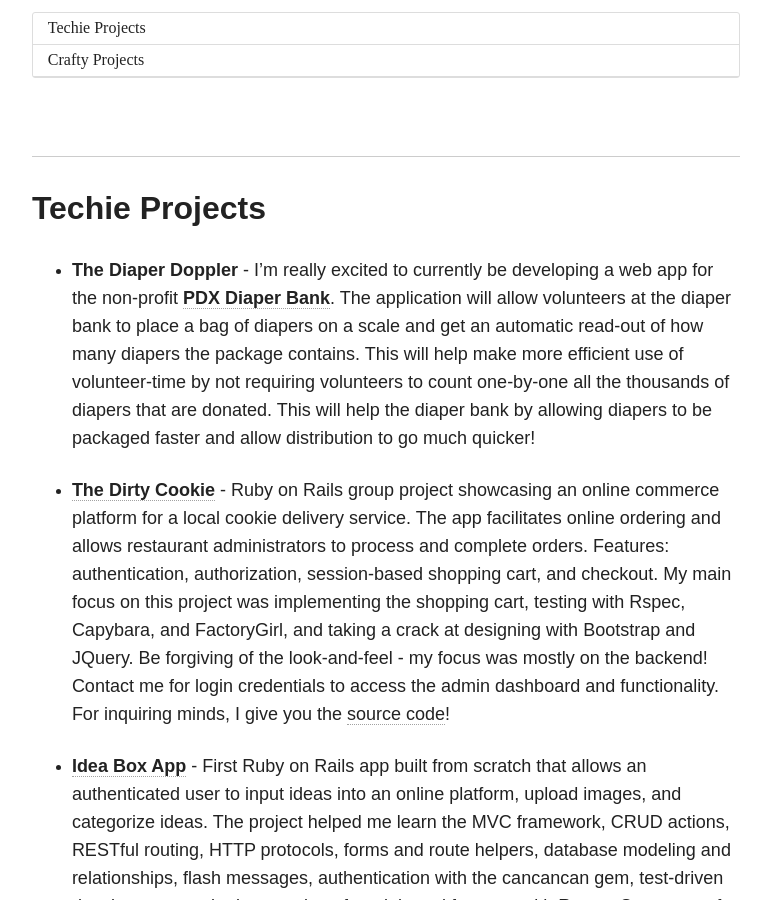
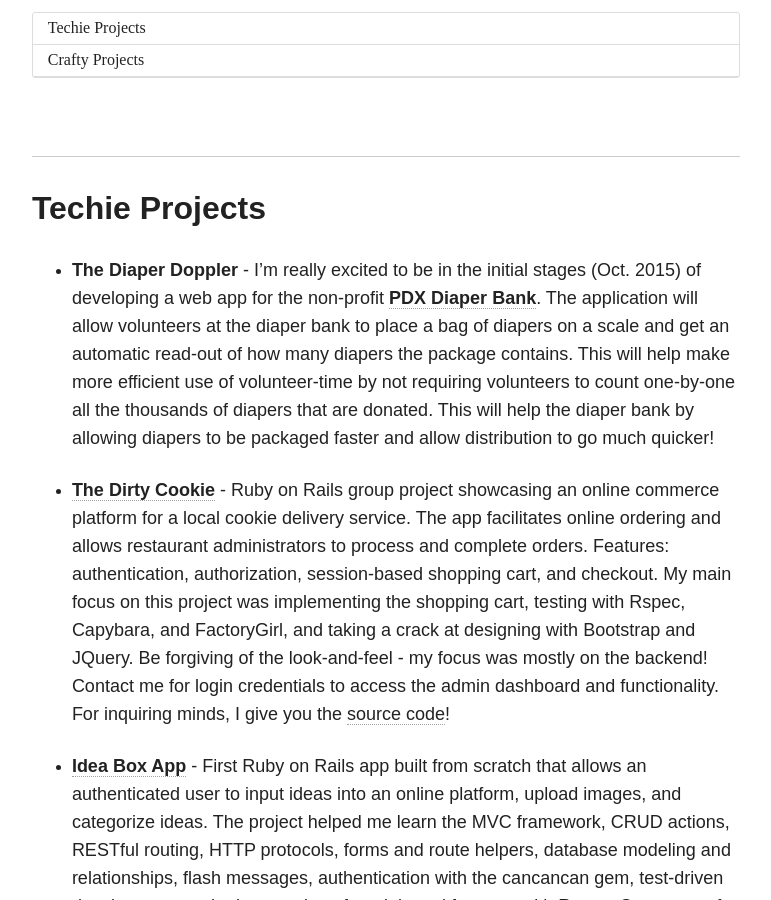
Before and after one commit to teresafinn/teresafinn.github.io, a Jekyll site: the page built from projects/index.md, in a window 1280 px wide and 900 px high, scrolled down 667 px. Shown: the whole window, without its empty margins (254-1025 px from the left). Built offline with Jekyll 4.4.1, drawn with Linux system fonts in a browser that asks for light colours; nearby versions of some CDN libraries.

Commit message:
Update projects

```diff
--- a/projects/index.md
+++ b/projects/index.md
@@ -22,7 +22,7 @@
 * **The Diaper Doppler** -
 <!-- (http://diaper-doppler.herokuapp.com) -->
 <!-- [(https://github.com/teresafinn/the-dirty-cookie)](https://github.com/teresafinn/the-dirty-cookie) -->
-I'm really excited to currently be developing a web app for the non-profit [**PDX Diaper Bank**](www.pdxdiaperbank.org/). The application will allow volunteers at the diaper bank to place a bag of diapers on a scale and get an automatic read-out of how many diapers the package contains. This will help make more efficient use of volunteer-time by not requiring volunteers to count one-by-one all the thousands of diapers that are donated. This will help the diaper bank by allowing diapers to be packaged faster and allow distribution to go much quicker!
+I'm really excited to be in the initial stages (Oct. 2015) of developing a web app for the non-profit [**PDX Diaper Bank**](www.pdxdiaperbank.org/). The application will allow volunteers at the diaper bank to place a bag of diapers on a scale and get an automatic read-out of how many diapers the package contains. This will help make more efficient use of volunteer-time by not requiring volunteers to count one-by-one all the thousands of diapers that are donated. This will help the diaper bank by allowing diapers to be packaged faster and allow distribution to go much quicker!
 
 * [**The Dirty Cookie**](http://dirty-cookie.herokuapp.com) -
 Ruby on Rails group project showcasing an online commerce platform for a local cookie delivery service. The app facilitates online ordering and allows restaurant administrators to process and complete orders. Features: authentication, authorization, session-based shopping cart, and checkout. My main focus on this project was implementing the shopping cart, testing with Rspec, Capybara, and FactoryGirl, and taking a crack at designing with Bootstrap and JQuery. Be forgiving of the look-and-feel - my focus was mostly on the backend! Contact me for login credentials to access the admin dashboard and functionality. For inquiring minds, I give you the [source code](https://github.com/teresafinn/the-dirty-cookie)!
```
